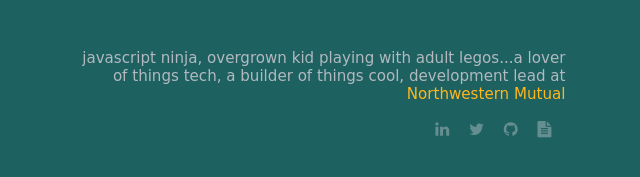
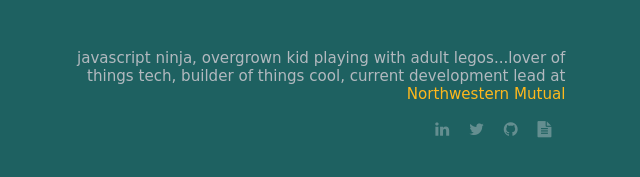
Before and after one commit to shawnpetros/shawnpetros.com, a plain HTML site: page index.html in a window 1280 px wide. Shown: the part 187-364 px from the top of the page, 625-1265 px from the left. Drawn offline with Linux system fonts and the light colour scheme; a web font is replaced by a local one.

Commit message:
wording tweak

```diff
--- a/index.html
+++ b/index.html
@@ -23,7 +23,7 @@
 			<div id="avatar"></div>
 			<h1>Shawn Petros</h1>
 			<h3 class="lato tagline">philomath; father, husband, coder...builder of stuffs</h3>
-			<p class="summary">javascript ninja, overgrown kid playing with adult legos...a lover of things tech, a builder of things cool, development lead at <a href="https://www.northwesternmutual.com" class="nm">Northwestern Mutual</a></p>
+			<p class="summary">javascript ninja, overgrown kid playing with adult legos...lover of things tech, builder of things cool, current development lead at <a href="https://www.northwesternmutual.com" class="nm">Northwestern Mutual</a></p>
 		</div>
 		<div class="links">
 			<a href="https://www.linkedin.com/in/spetros" class="fa fa-linkedin"></a>
```
